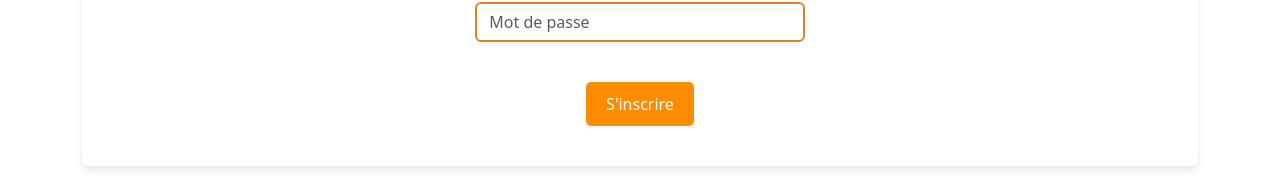
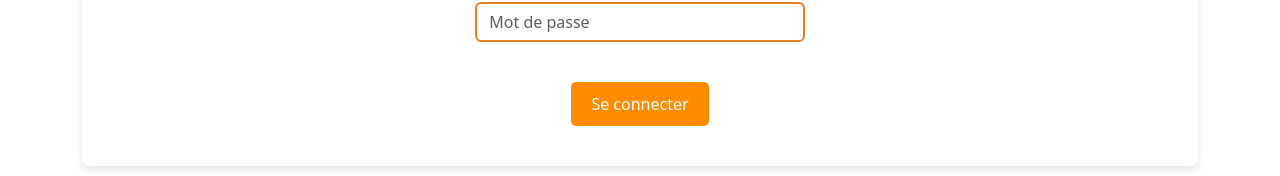
Before and after one commit to EddyTerosier/VetoLib, a React (Vite) app in the folder frontend/: page /login in a window 1280 px wide. Shown: the part 541-717 px from the top of the page. Built offline with nearby package versions, Linux system fonts and the light colour scheme.

Commit message:
DEV-003:Correction de login

```diff
--- a/frontend/src/components/Login.jsx
+++ b/frontend/src/components/Login.jsx
@@ -90,7 +90,7 @@ export default function Login() {
                 value="submit"
                 className="mt-4 btn bg-orange appointmentBtn"
               >
-                S'inscrire
+                Se connecter
               </button>
             </div>
           </div>
```
